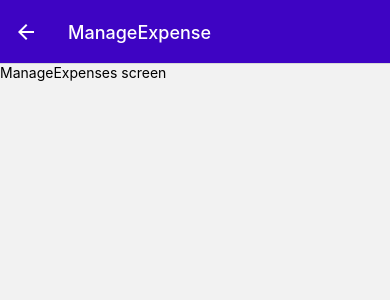
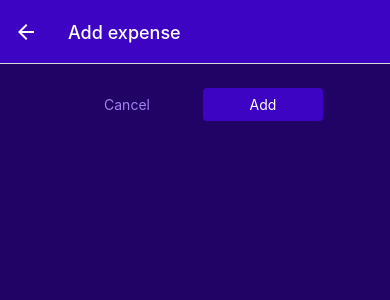
Before and after one commit to miladgeorgieva/ReactNative_ExpenseTrackerApp, a React Native app: screen /ManageExpense in a window 390 px wide. Shown: the top 300 px of the page. Built offline with nearby package versions, Linux system fonts and the light colour scheme.

Commit message:
Adds Update/Add buttons

```diff
--- a/components/ExpensesOutput/ExpenseItem.js
+++ b/components/ExpensesOutput/ExpenseItem.js
@@ -3,11 +3,13 @@
 import { getFormattedDate } from "../../util/date";
 import { useNavigation } from '@react-navigation/native';
 
-function ExpenseItem({ description, amount, date }) {
+function ExpenseItem({ id, description, amount, date }) {
     const navigation = useNavigation();
 
     function expensePressHandler() {
-        navigation.navigate('ManageExpense')
+        navigation.navigate('ManageExpense', {
+            expenseId: id
+        })
     }
 
     return (
--- /dev/null
+++ b/components/UI/Button.js
@@ -0,0 +1,39 @@
+import { Pressable, StyleSheet, Text, View } from "react-native";
+import { GlobalStyles } from "../../constants/styles";
+
+function Button({children, onPress, mode, style}) {
+    return (
+        <View style={style}>
+            <Pressable onPress={onPress} style={({pressed}) => pressed && styles.pressed}>
+                <View style={[styles.button, mode === 'flat' && styles.flat]}>
+                    <Text style={[styles.buttonText, mode === 'flat' && styles.flatText]}>{children}</Text>
+                </View>
+            </Pressable>
+        </View>
+    );
+}
+
+export default Button;
+
+const styles = StyleSheet.create({
+    button: {
+        borderRadius: 4,
+        padding: 8,
+        backgroundColor: GlobalStyles.colors.primary500,
+    },
+    flat: {
+        backgroundColor: 'transparent',
+    },
+    buttonText: {
+        color: 'white',
+        textAlign: 'center'
+    },
+    flatText: {
+        color: GlobalStyles.colors.primary200
+    },
+    pressed: {
+        opacity: 0.75,
+        backgroundColor: GlobalStyles.colors.primary100,
+        borderRadius: 4
+    }
+});
--- a/screens/ManageExpense.js
+++ b/screens/ManageExpense.js
@@ -1,7 +1,69 @@
-import { Text } from 'react-native';
+import { useLayoutEffect } from 'react';
+import { StyleSheet, Text, View } from 'react-native';
+import Button from '../components/UI/Button';
+import IconButton from '../components/UI/IconButton';
+import { GlobalStyles } from '../constants/styles';
 
-function ManageExpenses() {
-    return <Text>ManageExpenses screen</Text>
+function ManageExpenses({ route, navigation }) {
+    const editedExpenseId = route.params?.expenseId;
+    const isEditing = !!editedExpenseId; // the "!!" converts to boolean
+
+    useLayoutEffect(() => {
+        navigation.setOptions({
+            title: isEditing ? 'Edit expense' : 'Add expense'
+        });
+    }, [navigation, isEditing]);
+
+    function deleteExpenseHandler() {
+
+    }
+
+    function cancelHandler() {
+
+    }
+
+    function confirmHandler() {
+
+    }
+
+
+    return (
+        <View style={styles.container}>
+            <View style={styles.buttons}>
+                <Button style={styles.button} mode="flat" onPress={cancelHandler}>Cancel</Button>
+                <Button style={styles.button} onPress={confirmHandler}>{isEditing ? 'Update' : 'Add'}</Button>
+            </View>
+            {isEditing && (
+                <View style={styles.deleteContainer}>
+                    <IconButton icon="trash" color={GlobalStyles.colors.error500} size={36} onPress={deleteExpenseHandler} />
+                </View>
+            )}
+        </View>
+    );
 }
 
 export default ManageExpenses;
+
+const styles = StyleSheet.create({
+    container: {
+        flex: 1,
+        padding: 24,
+        backgroundColor: GlobalStyles.colors.primary800
+    },
+    buttons: {
+        flexDirection: 'row',
+        justifyContent: 'center',
+        alignItems: 'center'
+    },
+    button: {
+        minWidth: 120,
+        marginHorizontal: 8
+    },
+    deleteContainer: {
+        marginTop: 16,
+        paddingTop: 8,
+        borderTopWidth: 2,
+        borderTopColor: GlobalStyles.colors.primary200,
+        alignItems: 'center'
+    }
+})
```
